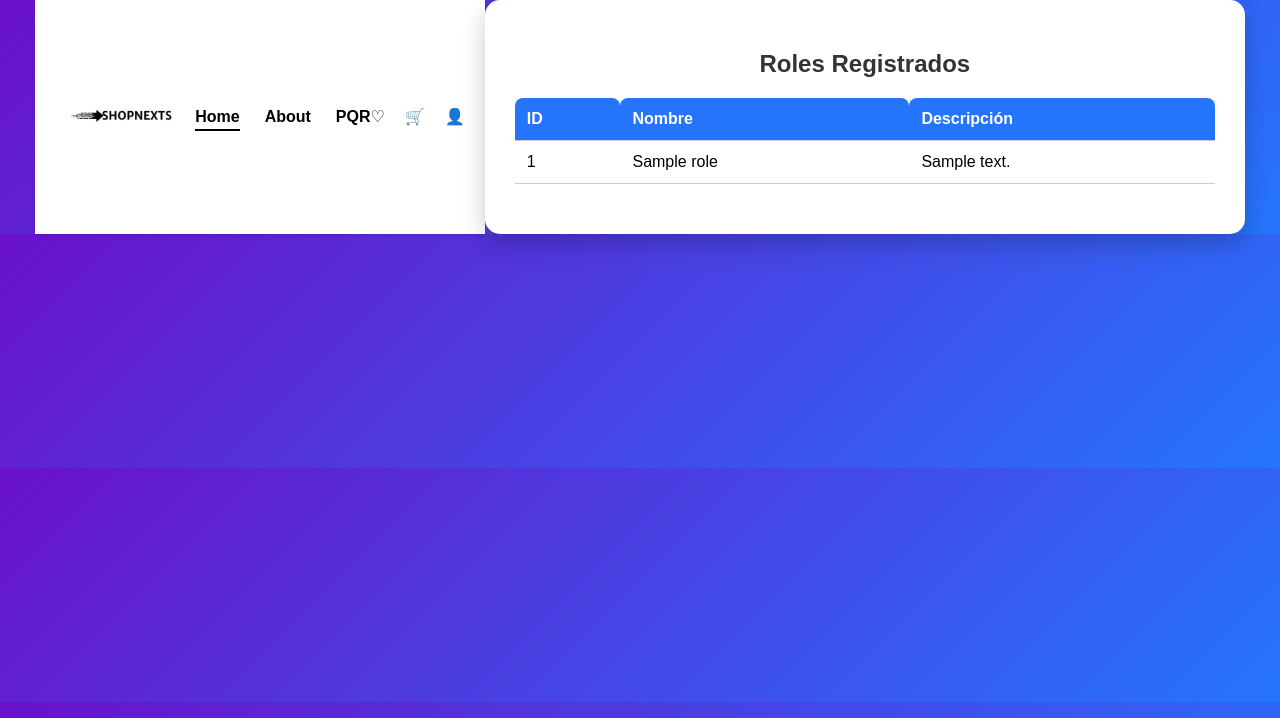
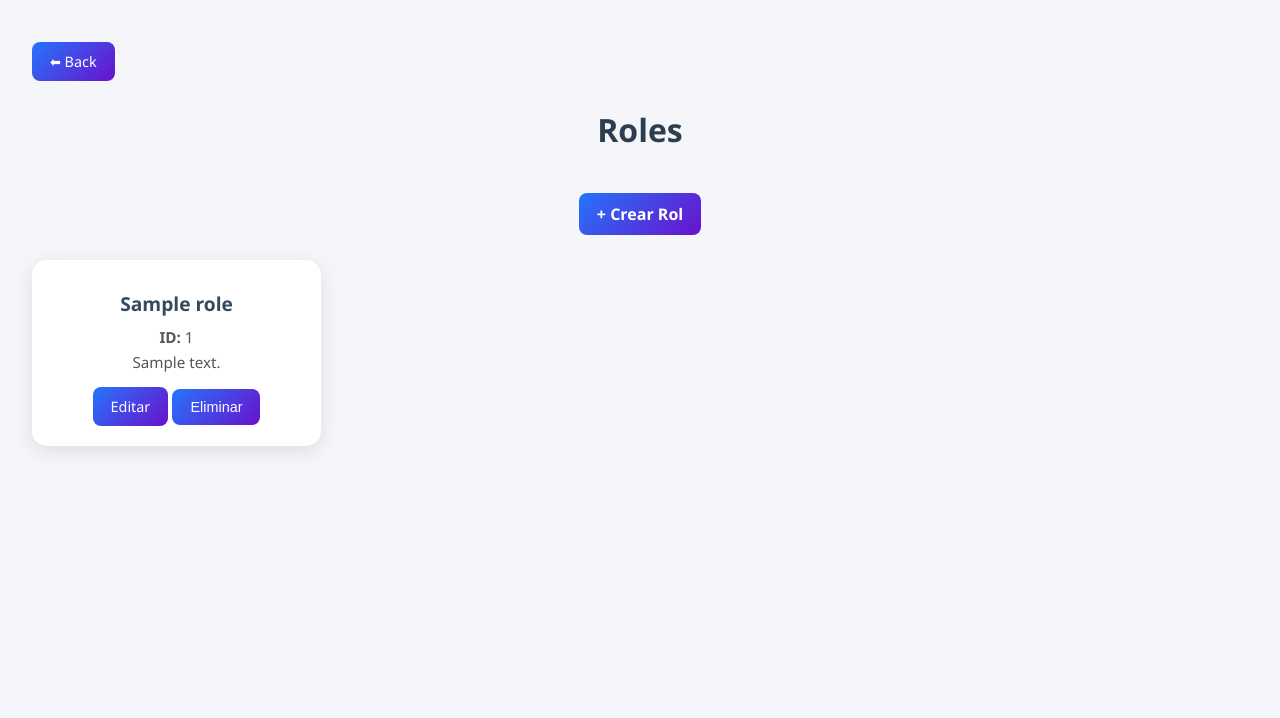
Before and after one commit to VmSoftwareSolution/Refactor_PHP_Backend, a PHP site: the page made by app/views/roles/list.php in a window 1280 px wide. Shown: the top 718 px of the page. Run offline with PHP 8.4, Linux system fonts and the light colour scheme; tables that the repository leaves empty hold one stand-in row (values such as "Sample post"); the template is opened without the code that fills it: most values are stand-ins (such as "Sample title", 1, 10 or a date in 2020).

Commit message:
refactor(roles): Refactor integracion de vistas

```diff
--- a/app/views/layouts/admin.php
+++ b/app/views/layouts/admin.php
@@ -87,7 +87,6 @@
     </style>
 </head>
 <body>
-
 <div class="dashboard-header">
     <h1>Panel de Administración</h1>
     <p>Utiliza las tarjetas de abajo para gestionar las distintas secciones de la tienda.</p>
@@ -99,9 +98,7 @@
         <div class="card-icon">👥</div>
         <h3>Roles</h3>
         <div class="card-content">
-            <a href="/role/create">➕ Crear Rol</a>
-            <a href="/roles">📜 Ver Todos</a>
-            <a href="/role/edit">✏️ Editar Rol</a>
+            <a href="/roles/list">📜 Ver Todos</a>
         </div>
     </div>
 
@@ -119,7 +116,6 @@
         <h3>Personas</h3>
         <div class="card-content">
             <a href="/persons">📜 Ver Todos</a>
-            <a href="/persons/edit">✏️ Editar Persona</a>
         </div>
     </div>
 
--- a/app/views/roles/create.php
+++ b/app/views/roles/create.php
@@ -132,6 +132,7 @@ document.getElementById('createRoleForm').addEventListener('submit', async funct
 
         if (response.ok && result.status === 201) {
             showMessage('success', result.message || 'Rol creado exitosamente');
+            window.location.href = 'http://localhost:8000/roles/list';
             form.reset();
             clearInputErrors();
         } else {
--- a/app/views/roles/edit.php
+++ b/app/views/roles/edit.php
@@ -99,7 +99,6 @@ input.error, textarea.error {
 </style>
 </head>
 <body>
-    <?php include __DIR__ . '/../layouts/sideBar.php'; ?>
 <div class="container">
     <h2>Editar Rol</h2>
     <div id="messageContainer"></div>
@@ -135,6 +134,7 @@ document.getElementById('editRoleForm').addEventListener('submit', async functio
 
         if (response.ok && result.status === 200) {
             showMessage('success', result.message || 'Rol actualizado exitosamente');
+            window.location.href = 'http://localhost:8000/roles/list';
             clearInputErrors();
         } else {
             showMessage('error', result.message || 'Error al actualizar el rol');
--- a/app/views/roles/list.php
+++ b/app/views/roles/list.php
@@ -2,142 +2,151 @@
 <html lang="es">
 <head>
 <meta charset="UTF-8">
-<title>Lista de Roles</title>
+<title>Listado de Roles</title>
 <style>
 body {
+    margin: 0;
     display: flex;
-    justify-content: center;
     font-family: 'Segoe UI', Tahoma, Geneva, Verdana, sans-serif;
-    background: linear-gradient(135deg, #6a11cb, #2575fc);
-    margin: 0;
+    background: #f4f6f9;
+}
+
+.main-content {
+    flex-grow: 1;
     padding: 2rem;
 }
-.container {
-    background: #fff;
-    padding: 30px;
-    border-radius: 15px;
-    width: 700px;
-    box-shadow: 0 10px 25px rgba(0,0,0,0.2);
-}
+
 h2 {
     text-align: center;
-    color: #333;
+    margin-bottom: 2rem;
+    color: #2c3e50;
+    font-size: 2rem;
+    font-weight: bold;
+}
+
+.grid {
+    display: grid;
+    grid-template-columns: repeat(auto-fill, minmax(260px, 1fr));
+    gap: 20px;
+}
+
+.card {
+    background: #fff;
+    border-radius: 15px;
+    padding: 20px;
+    box-shadow: 0 5px 20px rgba(0,0,0,0.1);
+    text-align: center;
+    transition: transform 0.2s ease, box-shadow 0.2s ease;
+}
+.card:hover {
+    transform: translateY(-5px);
+    box-shadow: 0 8px 25px rgba(0,0,0,0.15);
+}
+.card h3 {
+    margin: 10px 0;
+    color: #34495e;
+    font-size: 1.2rem;
+}
+.card p {
+    margin: 5px 0;
+    color: #555;
+    font-size: 0.95rem;
+}
+
+.card a, .card form button, .card-btn, .back-btn {
+    display: inline-block;
+    margin-top: 10px;
+    padding: 10px 18px;
+    background: linear-gradient(135deg, #2575fc, #6a11cb);
+    color: white;
+    border-radius: 8px;
+    text-decoration: none;
+    font-size: 0.9rem;
+    border: none;
+    cursor: pointer;
+    transition: background 0.3s ease, transform 0.2s ease;
+}
+.card a:hover, .card form button:hover, .card-btn:hover, .back-btn:hover {
+    background: linear-gradient(135deg, #1a5edb, #4a0fa3);
+    transform: scale(1.05);
+}
+.card form {
+    display: inline;
+}
+
+.create-container {
+    text-align: center;
+    margin-bottom: 25px;
+}
+.create-container .card-btn {
+    font-weight: bold;
+    font-size: 1rem;
+}
+
+.back-container {
+    text-align: left;
     margin-bottom: 20px;
-}
-table {
-    width: 100%;
-    border-collapse: collapse;
-    margin-bottom: 20px;
-}
-th, td {
-    padding: 12px;
-    border-bottom: 1px solid #ccc;
-    text-align: left;
-}
-th {
-    background: #2575fc;
-    color: #fff;
-    border-radius: 8px 8px 0 0;
-}
-tr:hover {
-    background: #f2f2f2;
-}
-button {
-    padding: 8px 15px;
-    background: #e74c3c;
-    color: white;
-    border: none;
-    border-radius: 8px;
-    cursor: pointer;
-    margin-right: 5px;
-}
-button:hover {
-    background: #c0392b;
-}
-.actions button.show {
-    background: #2ecc71;
-}
-.actions button.show:hover {
-    background: #27ae60;
-}
-.actions button.edit {
-    background: #3498db;
-}
-.actions button.edit:hover {
-    background: #217dbb;
-}
-.message-box {
-    padding: 12px;
-    border-radius: 8px;
-    margin-bottom: 15px;
-    text-align: center;
-}
-.message-box.error {
-    background: #ffe0e0;
-    color: #900;
-}
-.message-box.success {
-    background: #e8f5e8;
-    color: #2e7d32;
 }
 </style>
 </head>
 <body>
-    <?php include __DIR__ . '/../layouts/sideBar.php'; ?>
-<div class="container">
-    <h2>Roles Registrados</h2>
-    <div id="messageContainer"></div>
-    <table>
-        <thead>
-            <tr>
-                <th>ID</th>
-                <th>Nombre</th>
-                <th>Descripción</th>
-            </tr>
-        </thead>
-        <tbody id="roleTableBody">
-        </tbody>
-    </table>
-</div>
+
+    <div class="main-content">
+        <div class="back-container">
+            <a href="http://localhost:8000/admin" class="back-btn">⬅ Back</a>
+        </div>
+
+        <h2>Roles</h2>
+
+        <div class="create-container">
+            <a href="/role/create" class="card-btn">+ Crear Rol</a>
+        </div>
+
+        <div class="grid">
+        <?php foreach($roles as $role): ?>
+            <div class="card">
+                <h3><?= htmlspecialchars($role->name ?? '', ENT_QUOTES, 'UTF-8') ?></h3>
+                <p><strong>ID:</strong> <?= htmlspecialchars($role->id ?? '', ENT_QUOTES, 'UTF-8') ?></p>
+                <p><?= htmlspecialchars($role->description ?? '', ENT_QUOTES, 'UTF-8') ?></p>
+
+                <a href="/role/edit?id=<?= htmlspecialchars($role->id ?? '', ENT_QUOTES, 'UTF-8') ?>">Editar</a>
+
+                <form class="delete-form" data-id="<?= htmlspecialchars($role->id ?? '', ENT_QUOTES, 'UTF-8') ?>">
+                    <button type="submit">Eliminar</button>
+                </form>
+            </div>
+        <?php endforeach; ?>
+        </div>
+    </div>
 
 <script>
-async function loadRoles() {
-    const tableBody = document.getElementById('roleTableBody');
-    const messageContainer = document.getElementById('messageContainer');
-    tableBody.innerHTML = '';
-    messageContainer.innerHTML = '';
+document.querySelectorAll('.delete-form').forEach(form => {
+    form.addEventListener('submit', async function(e) {
+        e.preventDefault();
+        if (!confirm("¿Seguro que deseas eliminar este rol?")) return;
 
-    try {
-        const response = await fetch('/roles');
-        const result = await response.json();
+        const roleId = this.getAttribute('data-id');
+        try {
+            const res = await fetch('/role/delete', {
+                method: 'POST',
+                headers: { 'Content-Type': 'application/x-www-form-urlencoded' },
+                body: new URLSearchParams({ id: roleId })
+            });
 
-        if (response.ok && result.data) {
-            result.data.forEach(role => {
-                const tr = document.createElement('tr');
-                tr.innerHTML = `
-                    <td>${role.id}</td>
-                    <td>${role.name}</td>
-                    <td>${role.description ?? ''}</td>
-                `;
-                tableBody.appendChild(tr);
-            });
-        } else {
-            showMessage('error', 'No se pudieron cargar los roles');
+            const data = await res.json();
+
+            if (data.status === 200) {
+                alert(data.message);
+                window.location.href = "/roles/list";
+            } else {
+                alert("Error al eliminar: " + (data.message || "Ocurrió un error"));
+            }
+        } catch (err) {
+            alert("Error de conexión: " + err.message);
         }
-    } catch (error) {
-        showMessage('error', 'Error de conexión al cargar roles');
-    }
-}
+    });
+});
+</script>
 
-function showMessage(type, message) {
-    const container = document.getElementById('messageContainer');
-    const box = document.createElement('div');
-    box.className = `message-box ${type}`;
-    box.textContent = message;
-    container.appendChild(box);
-}
-
-window.onload = loadRoles;
-</script>
 </body>
 </html>
--- a/routes/web.php
+++ b/routes/web.php
@@ -9,6 +9,7 @@ $routes = [
     '/role/update'      => ['POST', 'RoleController@updateRole'],
     '/roles'              => ['GET',  'RoleController@listRoles'],
     '/roles/list' => ['GET', 'RoleController@listRolesView'],
+
 
     '/user/create'          => ['GET', 'UserController@create'],
     '/user/createUser'      => ['POST', 'UserController@createUser'],
```
